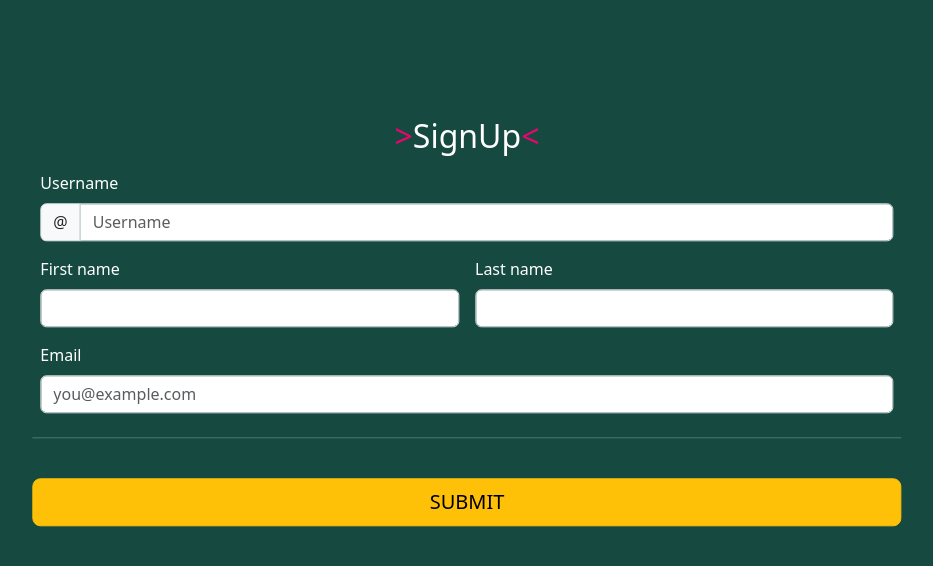
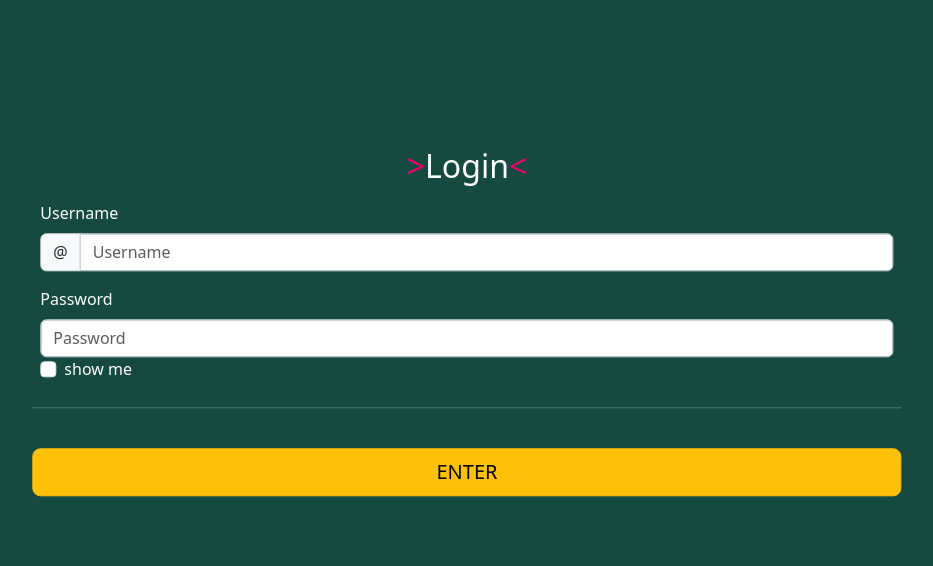
Before and after one commit to pksenpai/task-management-system, a Django app: template tasks/templates/login.html in a window 1280 px wide. Shown: the part 78-644 px from the top of the page, without its empty margins (173-1106 px from the left). Run offline with Django 4.2, Linux system fonts and the light colour scheme; the template is opened without the code that fills it, so the values that code supplies are empty; some libraries are stand-ins or nearby versions.

Commit message:
[dev][template]: complete login template

```diff
--- a/tasks/templates/login.html
+++ b/tasks/templates/login.html
@@ -1,12 +1,12 @@
 {% extends "base.html" %}
 {% load static %}
 
-{% block title %} WORKSPACE {% endblock %}
+{% block title %} Login {% endblock %}
 
 {% block body %}
 
     <div class="col-md-7 col-lg-8 position-absolute top-50 start-50 translate-middle text-white">
-      <h2 class="mb-3 text-center"><span style="color: rgb(239, 3, 108);">></span>SignUp<span style="color: rgb(239, 3, 108);"><</span></h2>
+      <h2 class="mb-3 text-center"><span style="color: rgb(239, 3, 108);">></span>Login<span style="color: rgb(239, 3, 108);"><</span></h2>
       <form class="needs-validation" novalidate="">
         <div class="row g-3">
 
@@ -21,34 +21,23 @@
               </div>
           </div>
 
-          <div class="col-sm-6">
-            <label for="firstName" class="form-label">First name</label>
-            <input type="text" class="form-control" id="firstName" placeholder="" value="" required="">
+          <div class="col-12">
+            <label for="password" class="form-label">Password</label>
+            <div class="input-group has-validation">
+              <input type="password" class="form-control" id="username" placeholder="Password" required="">
             <div class="invalid-feedback">
-              Valid first name is required.
+                Your password is required.
+              </div>
             </div>
-          </div>
-
-          <div class="col-sm-6">
-            <label for="lastName" class="form-label">Last name</label>
-            <input type="text" class="form-control" id="lastName" placeholder="" value="" required="">
-            <div class="invalid-feedback">
-              Valid last name is required.
-            </div>
-          </div>
-
-
-          <div class="col-12">
-            <label for="email" class="form-label">Email</label>
-            <input type="email" class="form-control" id="email" placeholder="you@example.com">
-            <div class="invalid-feedback">
-              Please enter a valid email address for shipping updates.
+            <div class="form-check">
+                <input type="checkbox" class="form-check-input" id="exampleCheck1">
+                <label class="form-check-label" for="exampleCheck1">show me</label>
             </div>
           </div>
 
         <hr class="my-4">
 
-        <button class="w-100 btn btn-warning btn-lg" type="submit">SUBMIT</button>
+        <button class="w-100 btn btn-warning btn-lg" type="submit">ENTER</button>
       </form>
     </div>
   </div>
--- a/tasks/views.py
+++ b/tasks/views.py
@@ -38,4 +38,6 @@ def signup(request):
     template = 'signup.html'
     return render(request, template)
 
-def login(request): ...
+def login(request):
+    template = 'login.html'
+    return render(request, template)
```
Also changed, not shown: tasks/templates/signup.html (+10 -0 lines).
